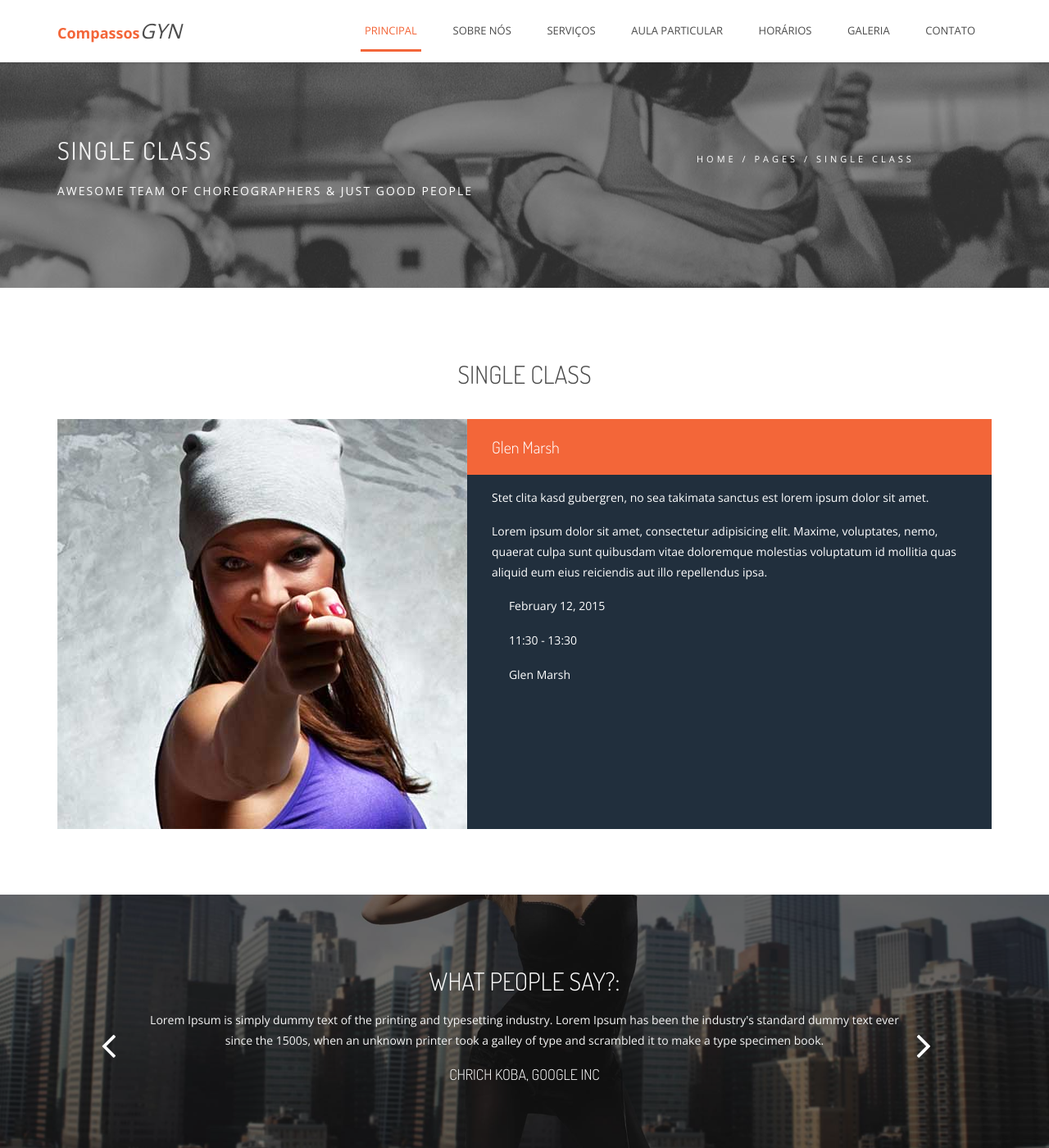
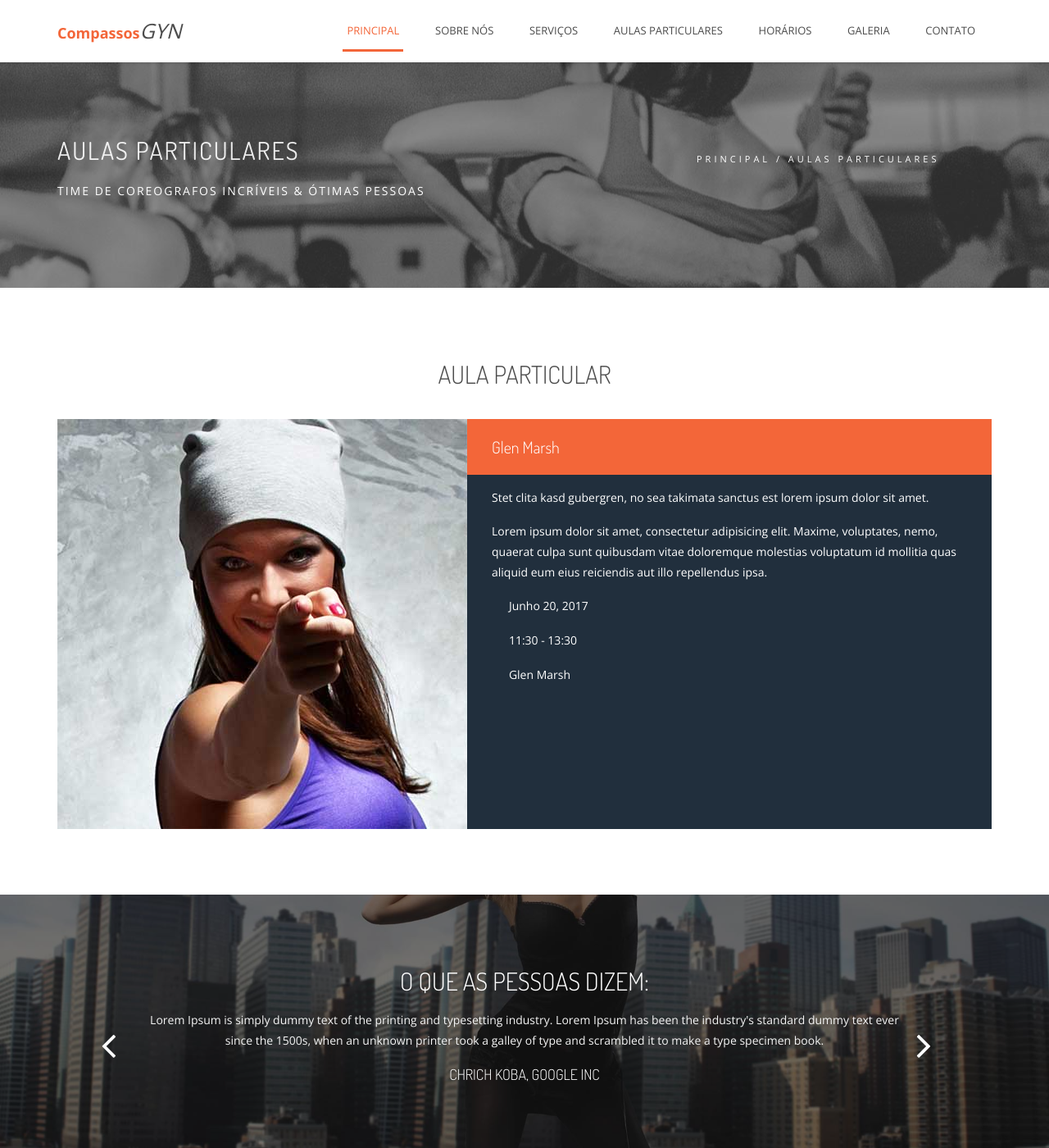
Before and after one commit to 5devmonkeys/comp, a Jekyll site: the page built from aulas-particulares.html, in a window 1280 px wide and 1400 px high. Shown: the whole window at 82% size. Built offline with Jekyll 4.4.1, drawn with Linux system fonts in a browser that asks for light colours; some web fonts are replaced; some of the changed text lies outside the part shown.

Commit message:
translate single-class

```diff
--- a/_includes/header.html
+++ b/_includes/header.html
@@ -16,7 +16,7 @@
                             <a href="serviços.html">Serviços</a>
                         </li>
                         <li>
-                            <a href="aula-particular.html">Aula particular</a>
+                            <a href="aulas-particulares.html">Aulas particulares</a>
                         </li>
                         <li>
                             <a href="horarios.html">Horários</a>
--- a/aula-particular.html
+++ b/aulas-particulares.html
@@ -8,15 +8,16 @@ layout: default
         <div class="container">
             <div class="row">
                 <div class="col-md-8">
-                <h1 class="hs-line">Single Class</h1>
+                    <h1 class="hs-line">Aulas particulares</h1>
                     <div class="hs-line-des">
-                    Awesome team of choreographers &amp;&nbsp;just good people
+                         Time de coreografos incríveis &amp;&nbsp;ótimas pessoas
                     </div>
                 </div>
                 <div class="col-md-4 mt-30">
                     <div class="mod-breadcrumbs">
-                    <a href="/">Home</a>&nbsp;/&nbsp;<a href="#">Pages</a>&nbsp;/&nbsp;<span>Single Class</span>
+                        <a href="index.html">Principal</a>&nbsp;/&nbsp;<span>Aulas particulares</span>
                     </div>
+
                 </div>
             </div>
         </div>
@@ -26,7 +27,7 @@ layout: default
         <div class="container">
             <div class="row">
                 <header class="section_header text-center">
-                    <h2>single class</h2>
+                    <h2>Aula particular</h2>
                 </header>
             </div>
             <div class="row">
@@ -41,7 +42,7 @@ layout: default
                             <div class="classes-description">
                                 <p>Stet clita kasd gubergren, no sea takimata sanctus est lorem ipsum dolor sit amet.</p>
                                 <p>Lorem ipsum dolor sit amet, consectetur adipisicing elit. Maxime, voluptates, nemo, quaerat culpa sunt quibusdam vitae doloremque molestias voluptatum id mollitia quas aliquid eum eius reiciendis aut illo repellendus ipsa.</p>
-                                <p class="with-icon date">February 12, 2015</p>
+                                <p class="with-icon date">Junho 20, 2017</p>
                                 <p class="with-icon time">11:30 - 13:30</p>
                                 <p class="with-icon person"><a href="#">Glen Marsh</a></p>
                             </div>
@@ -54,7 +55,7 @@ layout: default
     <section id="testimonials" class="dark_section parallax">
     <div class="container">
         <header class="section_header text-center">
-            <h2>What people say?:</h2>
+            <h2>O que as pessoas dizem:</h2>
         </header>
         <div class="row">
             <div class="col-sm-10 col-sm-offset-1 ">
--- a/serviços.html
+++ b/serviços.html
@@ -501,7 +501,7 @@ layout: default
    <section class="light_section">
         <div class="container">
             <header class="section_header text-center">
-                <h2> Nossos parceiros</h2>
+                <h2> nossos parceiros</h2>
             </header>
             <div class="row">
                 <div class="col-sm-12">
--- a/sobre.html
+++ b/sobre.html
@@ -77,7 +77,7 @@ layout: default
 <section id="testimonials" class="dark_section parallax">
     <div class="container">
         <header class="section_header text-center">
-            <h2>O que as pessoas dizem?:</h2>
+            <h2>O que as pessoas dizem:</h2>
         </header>
         <div class="row">
             <div class="col-sm-10 col-sm-offset-1 ">
```
Also changed, not shown: other parts of aulas-particulares.html (+1 -1 lines). Lines whose indentation alone changed are shown as unchanged.
